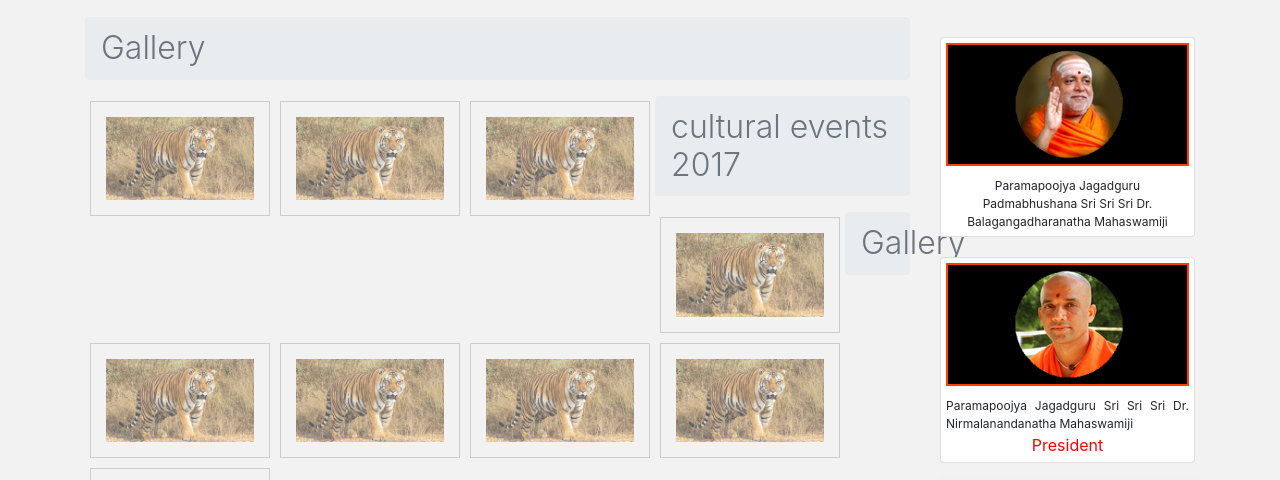
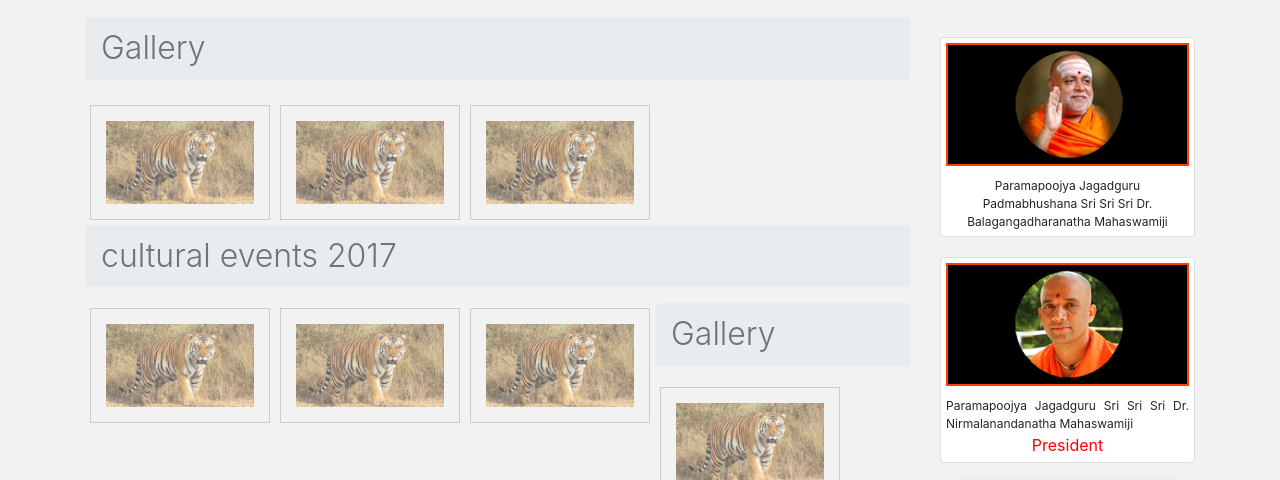
Before and after one commit to pavantiger/gnanavikas, a plain HTML site: page gallery.html in a window 1280 px wide. Shown: the part 192-672 px from the top of the page. Drawn offline with nearby package versions, Linux system fonts and the light colour scheme; grey boxes are pictures that could not be loaded.

Commit message:
Update gallery.html

```diff
--- a/gallery.html
+++ b/gallery.html
@@ -24,6 +24,8 @@ $(function(){
 
   </ol>
 </nav>
+			<div class="row">
+		<div class="col-md-12">
 			<div class="gallery">
 	<img src="images/card3.jpg" width="50%" />
 			</div><div class="gallery">
@@ -31,7 +33,7 @@ $(function(){
 			</div><div class="gallery">
 			<img src="images/card3.jpg" width="50%" />
 			</div>
-
+				</div></div>
 <nav aria-label="breadcrumb">
   <ol class="breadcrumb">
     <li class="breadcrumb-item active display-4" aria-current="page" style="font-size: 2rem">cultural events 2017</li>
```
